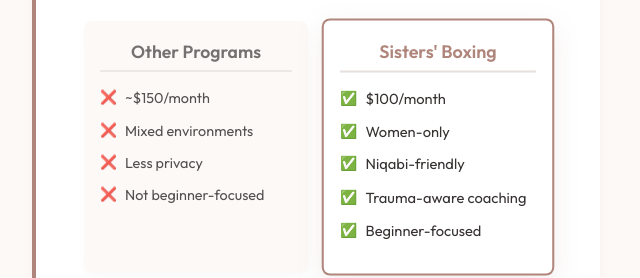
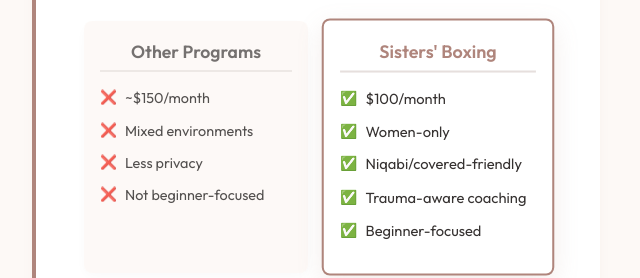
Before and after one commit to realguy9906/sbb-site, a website built with Vite: page index.html in a window 1280 px wide. Shown: the part 2491-2769 px from the top of the page, 640-1280 px from the left. Built offline with nearby package versions, Linux system fonts and the light colour scheme.

Commit message:
Update UX copy: clarify modesty wording in comparison table

```diff
--- a/index.html
+++ b/index.html
@@ -202,7 +202,7 @@
                                 <ul>
                                     <li><span class="compare-icon">✅</span> $100/month</li>
                                     <li><span class="compare-icon">✅</span> Women-only</li>
-                                    <li><span class="compare-icon">✅</span> Niqabi-friendly</li>
+                                    <li><span class="compare-icon">✅</span> Niqabi/covered-friendly</li>
                                     <li><span class="compare-icon">✅</span> Trauma-aware coaching</li>
                                     <li><span class="compare-icon">✅</span> Beginner-focused</li>
                                 </ul>
```
